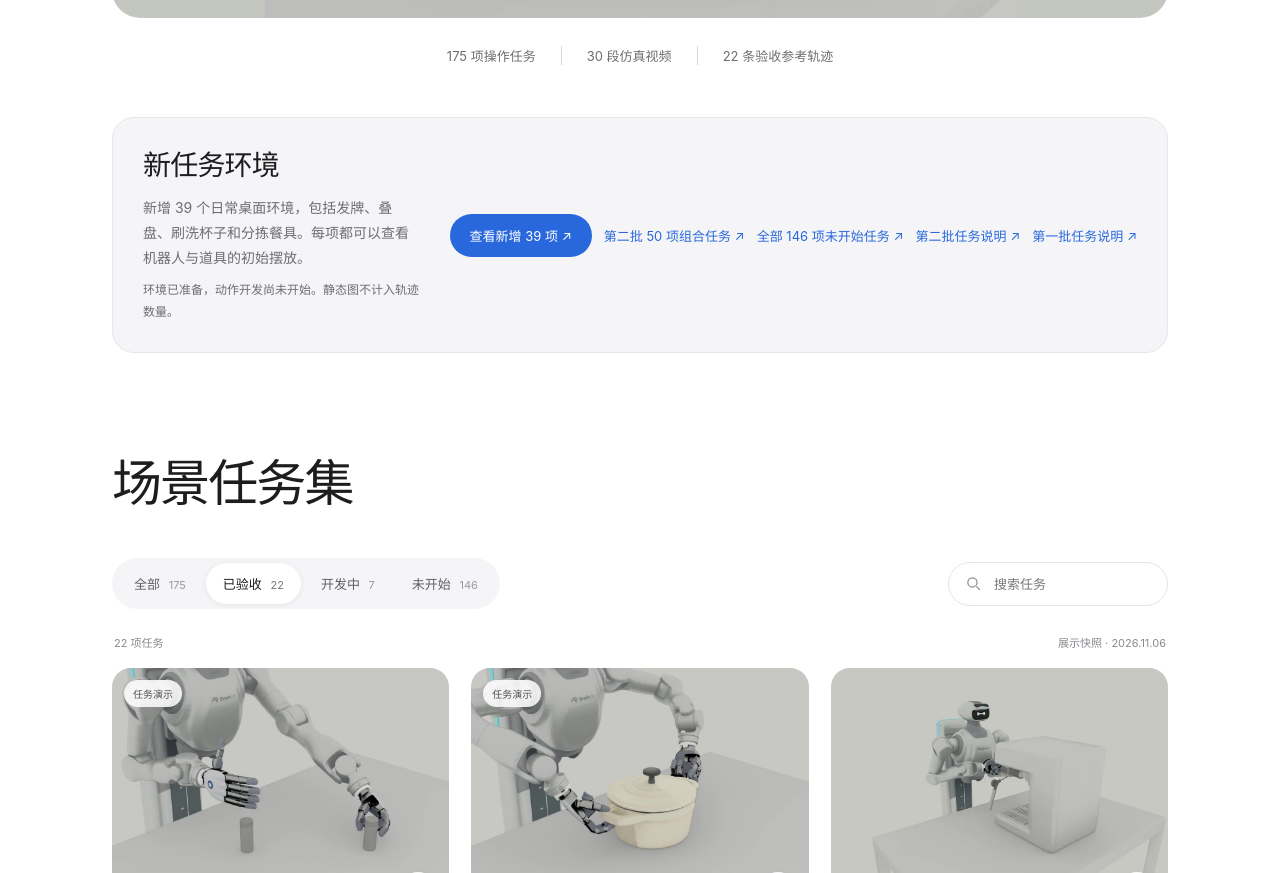
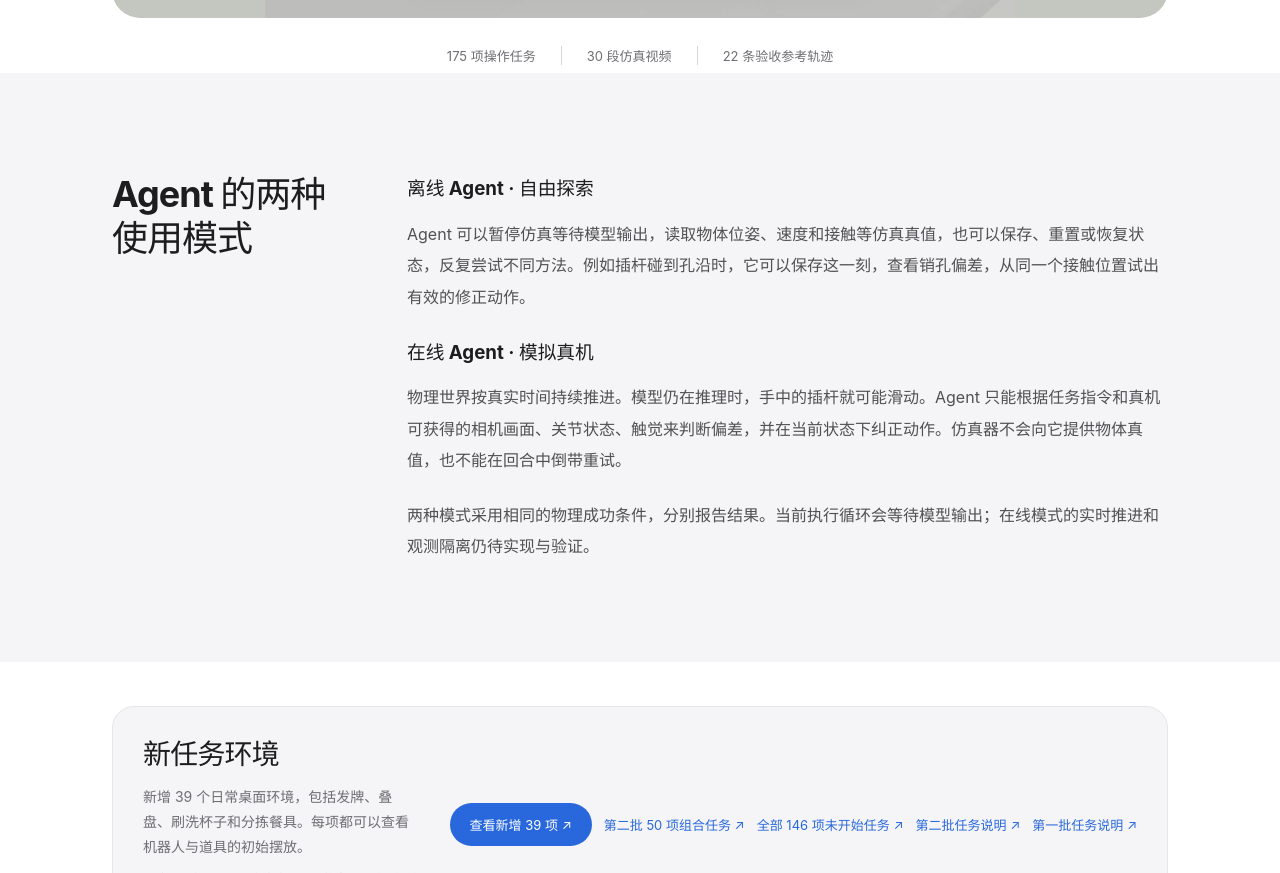
Before and after one commit to DavidLXu/RevoBench-Web, a plain HTML site: page index.html in a window 1280 px wide. Shown: the part 928-1801 px from the top of the page. Drawn offline with Linux system fonts and the light colour scheme; grey boxes are pictures that could not be loaded.

Commit message:
Explain offline and real-time online Agent modes on the homepage

```diff
--- a/index.html
+++ b/index.html
@@ -15,6 +15,18 @@
 <p class="hero-description">基于高保真数字资产，由 Agent 构建灵巧操作环境并生成示例轨迹。</p>
 <div class="hero-stage"><video id="hero-video" muted loop playsinline preload="metadata" poster="./media/carry_dutch_oven--demo--1p5x.jpg" aria-label="双手搬双耳锅仿真演示"><source src="./media/carry_dutch_oven--demo--1p5x.mp4" type="video/mp4"></video><div class="hero-caption"><div><span class="tiny-label">示例轨迹</span><strong>双手搬双耳锅</strong><span>1.5 倍速</span></div><button class="round-button" id="hero-toggle" aria-label="播放首页演示"><span aria-hidden="true">▶</span></button></div></div>
 <div class="hero-meta" id="hero-meta"><span>175 项操作任务</span><span>30 段仿真视频</span><span>22 条验收参考轨迹</span></div>
+</section>
+<section class="about section-space" id="agent-modes" aria-labelledby="agent-modes-title">
+  <div class="wrap about-layout">
+    <h2 id="agent-modes-title">Agent 的两种使用模式</h2>
+    <div class="about-copy">
+      <h3>离线 Agent · 自由探索</h3>
+      <p>Agent 可以暂停仿真等待模型输出，读取物体位姿、速度和接触等仿真真值，也可以保存、重置或恢复状态，反复尝试不同方法。例如插杆碰到孔沿时，它可以保存这一刻，查看销孔偏差，从同一个接触位置试出有效的修正动作。</p>
+      <h3>在线 Agent · 模拟真机</h3>
+      <p>物理世界按真实时间持续推进。模型仍在推理时，手中的插杆就可能滑动。Agent 只能根据任务指令和真机可获得的相机画面、关节状态、触觉来判断偏差，并在当前状态下纠正动作。仿真器不会向它提供物体真值，也不能在回合中倒带重试。</p>
+      <p>两种模式采用相同的物理成功条件，分别报告结果。当前执行循环会等待模型输出；在线模式的实时推进和观测隔离仍待实现与验证。</p>
+    </div>
+  </div>
 </section>
 <section class="proposal-entry wrap" aria-labelledby="pending-title"><div class="proposal-panel"><div><h2 id="pending-title">新任务环境</h2><p>新增 39 个日常桌面环境，包括发牌、叠盘、刷洗杯子和分拣餐具。每项都可以查看机器人与道具的初始摆放。</p><p class="proposal-note">环境已准备，动作开发尚未开始。静态图不计入轨迹数量。</p></div><div class="proposal-actions"><a class="pill primary" href="#batch=daily_tabletop" data-task-batch="daily_tabletop">查看新增 39 项 ↗</a><a href="#batch=tabletop100" data-task-batch="tabletop100">第二批 50 项组合任务 ↗</a><a href="#not-started" data-task-status="not_started">全部 146 项未开始任务 ↗</a><a href="./pending-51-100/">第二批任务说明 ↗</a><a href="./pending/">第一批任务说明 ↗</a></div></div></section>
 <section class="catalog wrap section-space" id="tasks"><div class="section-heading"><h2>场景任务集</h2></div>
```
